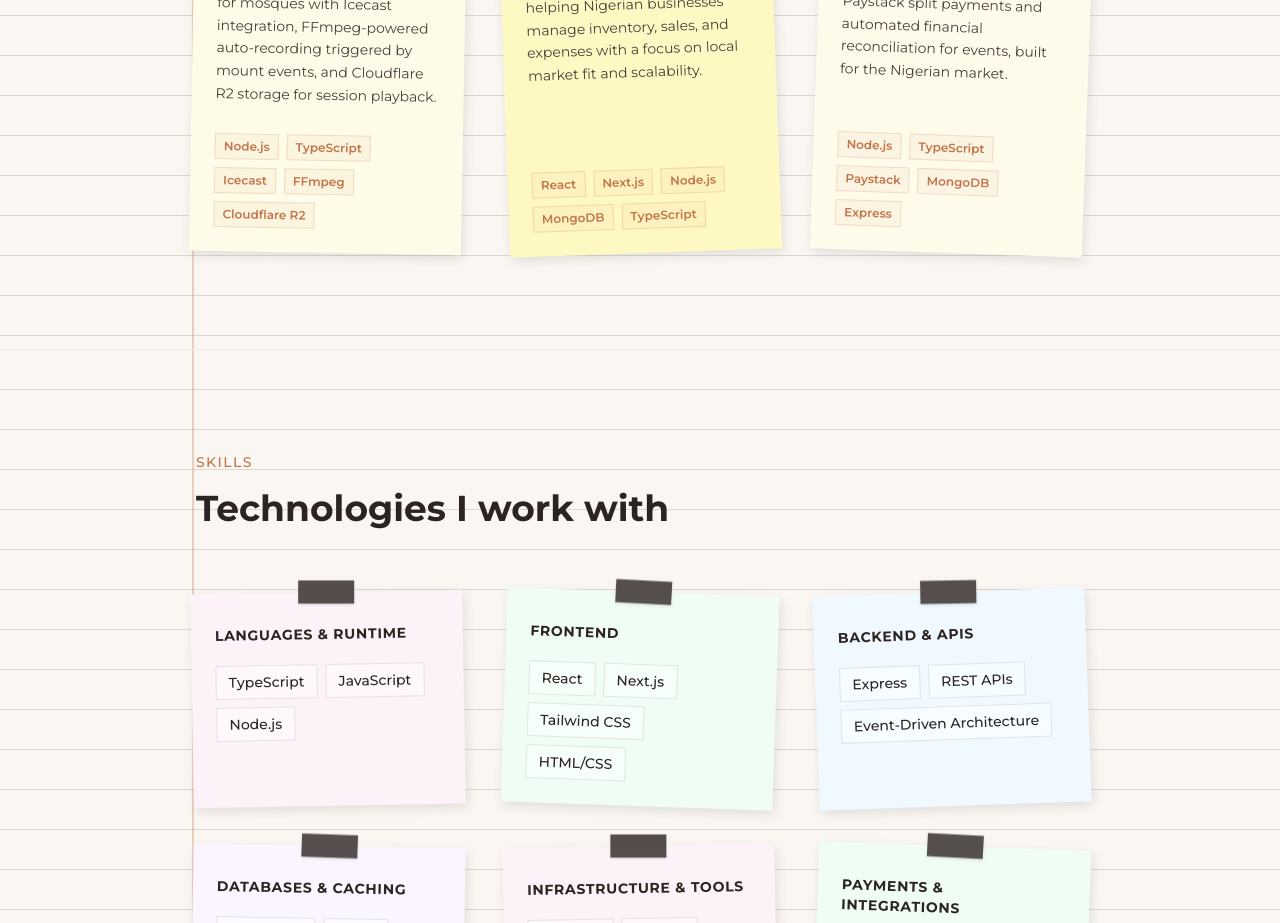
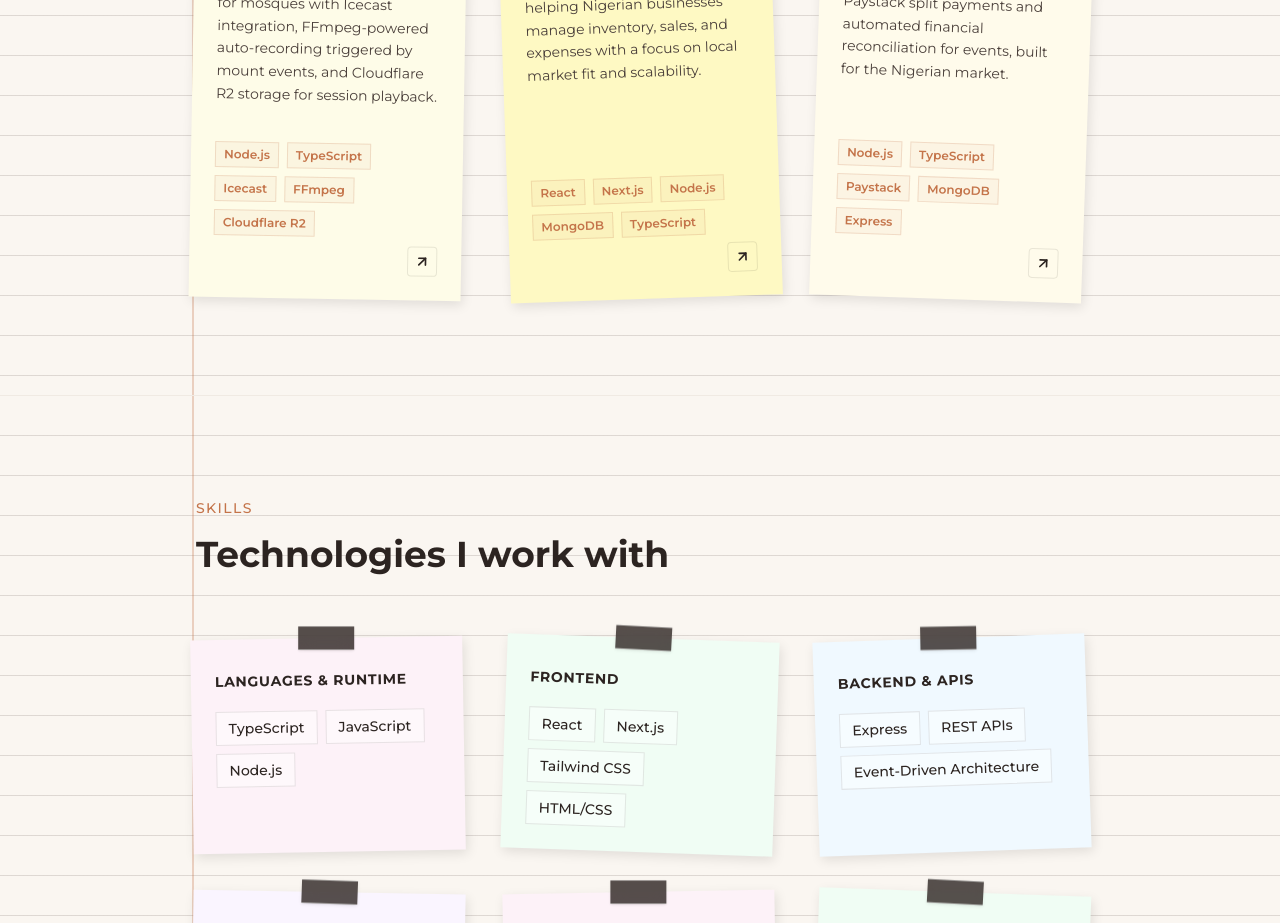
Before and after one commit to varletint/portfolio-3, a React (Vite) app: page / in a window 1280 px wide. Shown: the part 2100-3023 px from the top of the page. Built offline with nearby package versions, Linux system fonts and the light colour scheme.

Commit message:
feat: Add initial projects component, data, and assets for the portfolio.

```diff
--- a/src/components/Projects.tsx
+++ b/src/components/Projects.tsx
@@ -11,18 +11,21 @@ const projects: Project[] = [
     description:
       "A live audio streaming platform for mosques with Icecast integration, FFmpeg-powered auto-recording triggered by mount events, and Cloudflare R2 storage for session playback.",
     tech: ["Node.js", "TypeScript", "Icecast", "FFmpeg", "Cloudflare R2"],
+    link: "https://saamee.vercel.app",
   },
   {
     title: "Lookupss",
     description:
       "An ERP-style SaaS platform helping Nigerian businesses manage inventory, sales, and expenses with a focus on local market fit and scalability.",
     tech: ["React", "Next.js", "Node.js", "MongoDB", "TypeScript"],
+    link: "https://lookupss.vercel.app",
   },
   {
     title: "Getick",
     description:
       "A ticketing system supporting Paystack split payments and automated financial reconciliation for events, built for the Nigerian market.",
     tech: ["Node.js", "TypeScript", "Paystack", "MongoDB", "Express"],
+    link: "https://getick.vercel.app",
   },
 ];
 
@@ -71,7 +74,8 @@ const Projects = () => {
                     {project.description}
                   </p>
                 </div>
-                <div className='flex flex-wrap gap-2 mt-auto pt-2'>
+                <div className='flex flex-wrap items-center gap-2 mt-auto pt-4'>
+                  <div className='flex flex-wrap gap-2'>
                     {project.tech.map((t) => (
                       <span
                         key={t}
@@ -79,6 +83,29 @@ const Projects = () => {
                         {t}
                       </span>
                     ))}
+                  </div>
+                  {project.link && (
+                    <a
+                      href={project.link}
+                      target='_blank'
+                      rel='noopener noreferrer'
+                      className='ml-auto p-1.5 text-espresso hover:text-terracotta transition-all hover:scale-110 border border-espresso/10 rounded-sm'
+                      aria-label='Open Project'>
+                      <svg
+                        xmlns='http://www.w3.org/2000/svg'
+                        width='16'
+                        height='16'
+                        viewBox='0 0 24 24'
+                        fill='none'
+                        stroke='currentColor'
+                        strokeWidth='2.5'
+                        strokeLinecap='round'
+                        strokeLinejoin='round'>
+                        <path d='M7 7h10v10' />
+                        <path d='M7 17 17 7' />
+                      </svg>
+                    </a>
+                  )}
                 </div>
               </div>
             );
```
Lines whose indentation alone changed are shown as unchanged.
